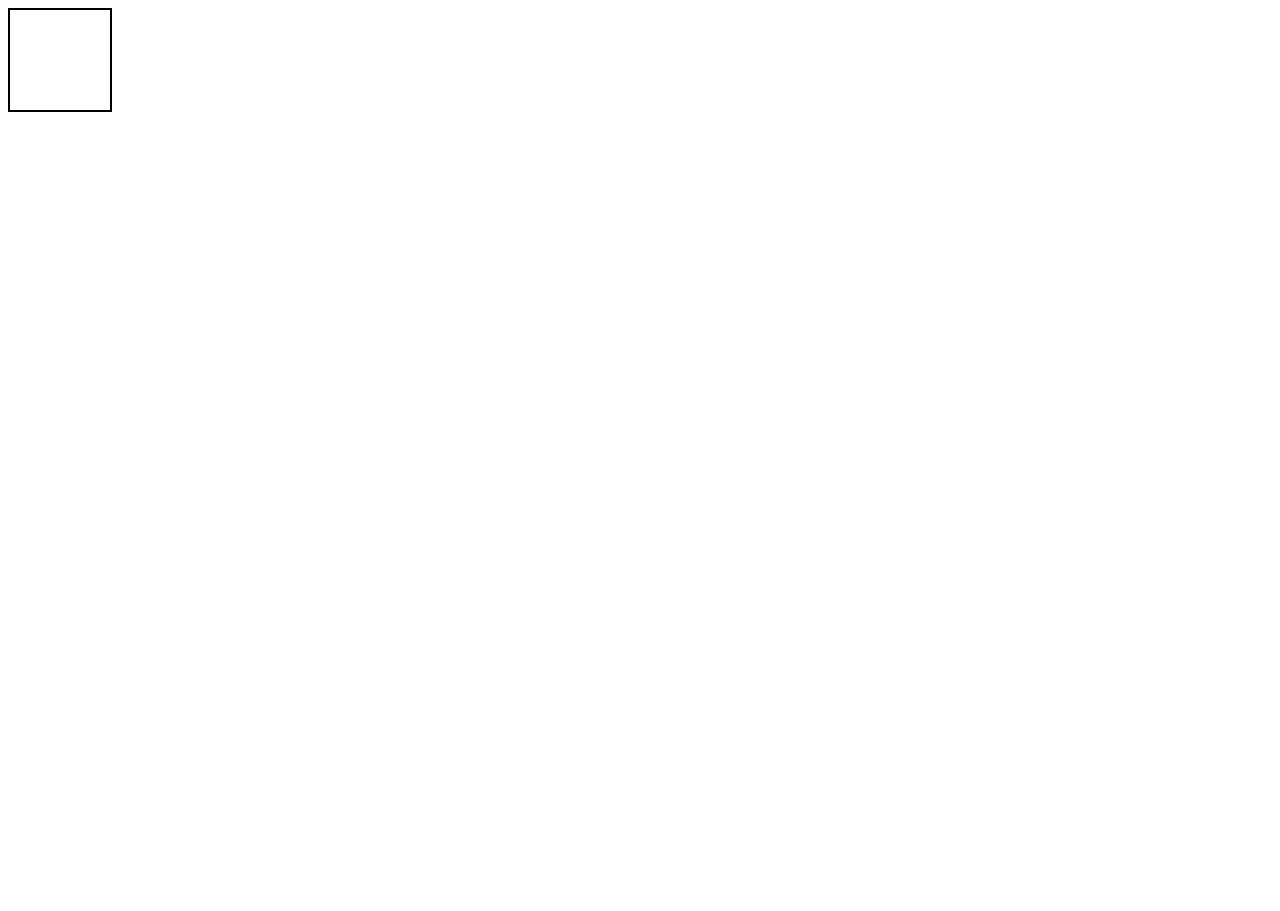
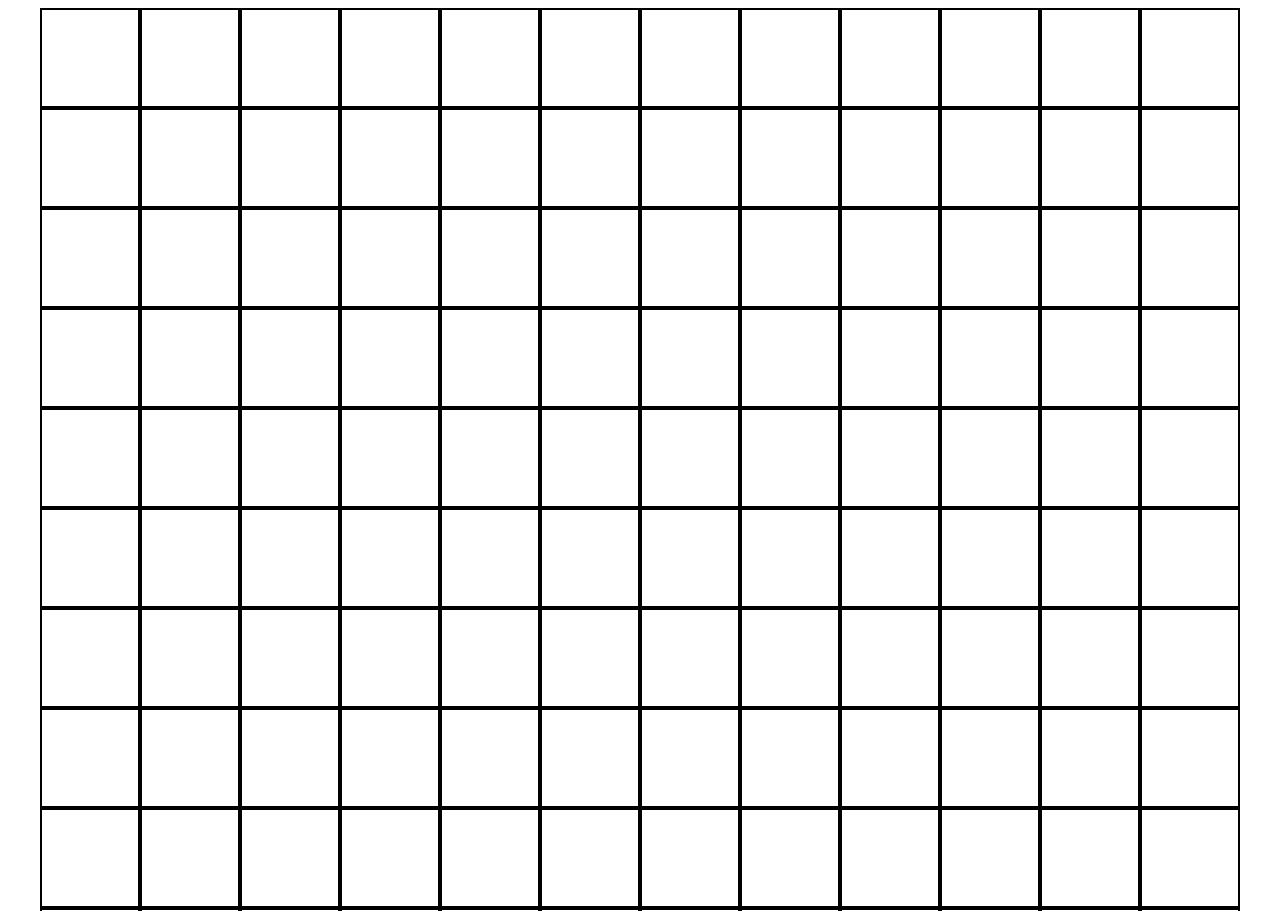
Before and after one commit to Ethan7754/Etch-a-Sketch, a plain HTML site: page index.html in a window 1280 px wide. Shown: the top 911 px of the page. Before the commit the page ends 800 px from the top, so only its background shows below. Drawn offline with Linux system fonts and the light colour scheme.

Commit message:
FInally generate all square divs

```diff
--- a/index.html
+++ b/index.html
@@ -3,7 +3,7 @@
 <head>
     <meta charset="UTF-8">
     <meta name="viewport" content="width=device-width, initial-scale=1.0">
-    <meta rel="stylesheet" href="styles.css">
+    <link rel="stylesheet" href="styles.css">
     <title>TOP Etch-a-Sketch Project</title>
 </head>
 <body>
--- a/script.js
+++ b/script.js
@@ -1,10 +1,12 @@
 const container = document.getElementById("container");
-const square = document.createElement("div");
-square.classList.add("square");
-square.style.width = "100px";
-square.style.height = "100px";
-square.style.border = "2px solid black";
+
+
 
 for (let i = 0; i < 255; i++) {
+  let square = document.createElement("div");
+  square.classList.add("square");
+  square.style.width = "100px";
+  square.style.height = "100px";
+  square.style.border = "2px solid black";
   container.appendChild(square);
 }
--- a/styles.css
+++ b/styles.css
@@ -4,4 +4,6 @@
 
 #container {
   display: flex;
+  flex-wrap: wrap;
+  justify-content: center;
 }
```
